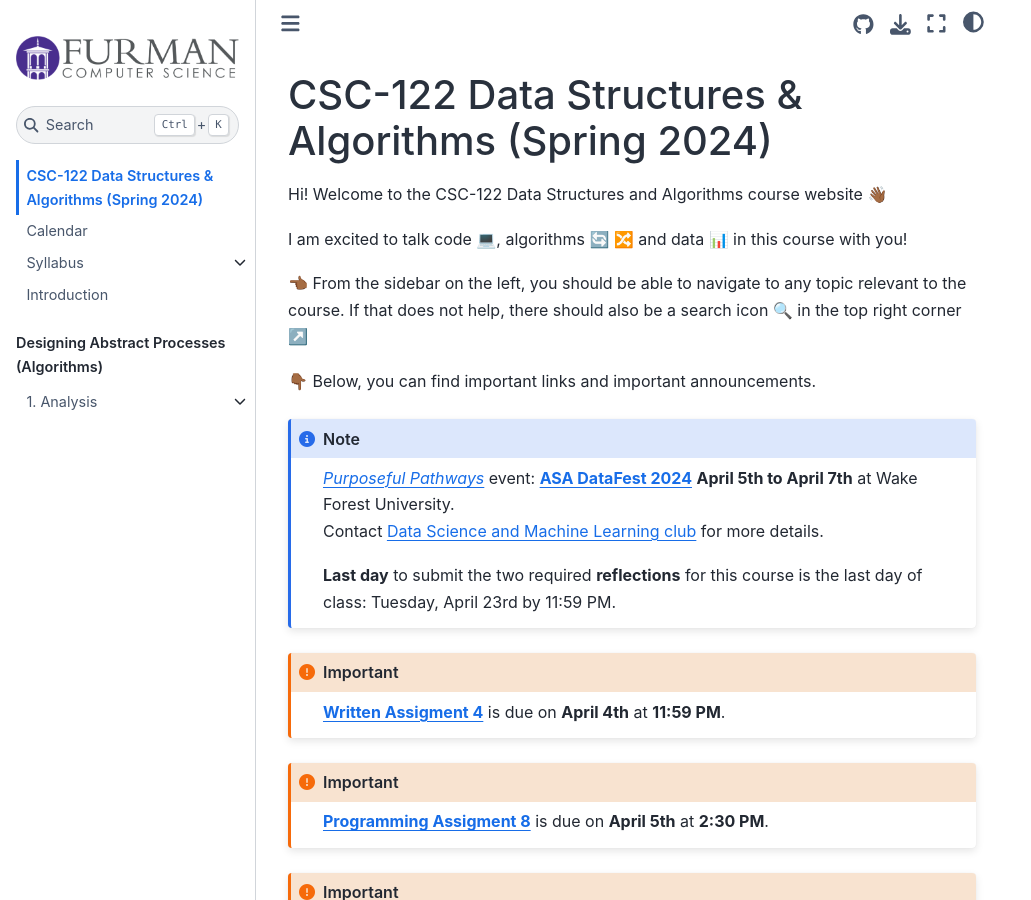
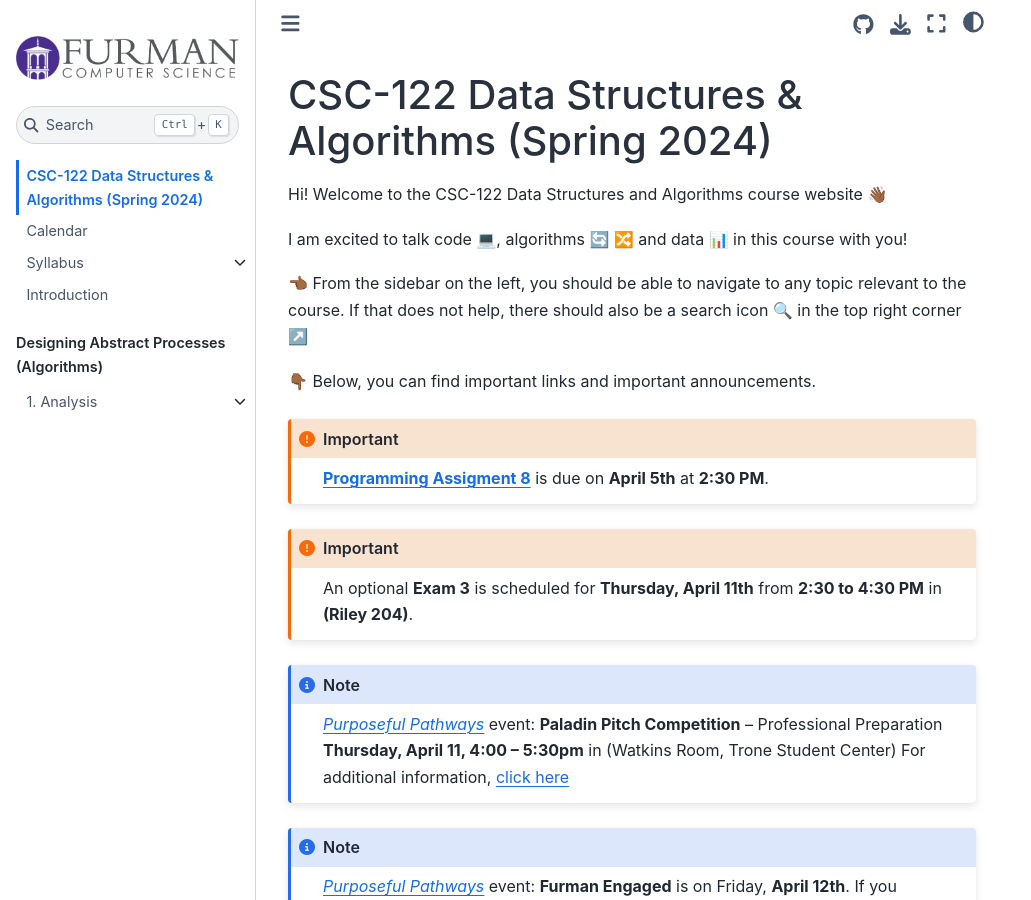
Before and after one commit to fahadsultan/csc122, a Jupyter Book: the page built from index.md, in a window 1280 px wide and 900 px high. Shown: the whole window, without its empty margins (0-1031 px from the left). Built offline with Jupyter Book 1.0.4 settings and Sphinx 7.4.7 and the Sphinx Book theme 1.1.4, drawn with Linux system fonts in a browser that asks for light colours; pages that are not in the unit, such as notebooks, are missing from menus.

Commit message:
Arrays + Linked lists

````diff
--- a/_toc.yml
+++ b/_toc.yml
@@ -112,16 +112,16 @@ parts:
         - file: functions/stacks
       #   - file: data/stack
         - file: data/queue
-    - file: data/arrays
-      sections:
-      - file: data/arrays_lowlevel
-      - file: data/arrays_dynamic
     - file: data/linkedlists
       sections:
       - file: data/linkedlists_singly
       - file: data/linkedlists_doubly
       - file: data/linkedlists_circular
     # - file: data/hashmaps
+    - file: data/arrays
+      sections:
+      - file: data/arrays_static
+      - file: data/arrays_dynamic
     - file: functions/filesmodules
   # - caption:
   #   numbered: false
--- a/index.md
+++ b/index.md
@@ -10,20 +10,9 @@ I am excited to talk code 💻, algorithms 🔄 🔀 and data 📊 in this cours
 👇🏾 Below, you can find important links and important announcements.
 
 
-```{note}
-_[Purposeful Pathways](https://fahadsultan.com/csc122/syllabus/pathways.html)_  event: **[ASA DataFest 2024](https://sites.google.com/wfu.edu/datafest2020/home)** **April 5th to April 7th** at Wake Forest University. <br/>Contact [Data Science and Machine Learning club](https://furman.campuslabs.com/engage/organization/datascience) for more details.
-
-**Last day** to submit the two required **reflections** for this course is the last day of class: Tuesday, April 23rd by 11:59 PM.
-```
-
-```{important}
-**[Written Assigment 4](https://docs.google.com/document/d/1P_MGH7yveQICcZqCmyjPdkpHx7b52JJPreTadTBoPdU/edit?usp=sharing)** is due on **April 4th** at **11:59 PM**.
-```
-
 ```{important}
 **[Programming Assigment 8](https://colab.research.google.com/drive/1HsMQ30kpNtRodwGeQHQYrZSJv9wnJmp2?usp=sharing)** is due on **April 5th** at **2:30 PM**.
 ```
-
 
 ```{important}
 An optional **Exam 3** is scheduled for **Thursday, April 11th** from **2:30 to 4:30 PM** in **(Riley 204)**.
````
Also changed, not shown: 5 other files.
